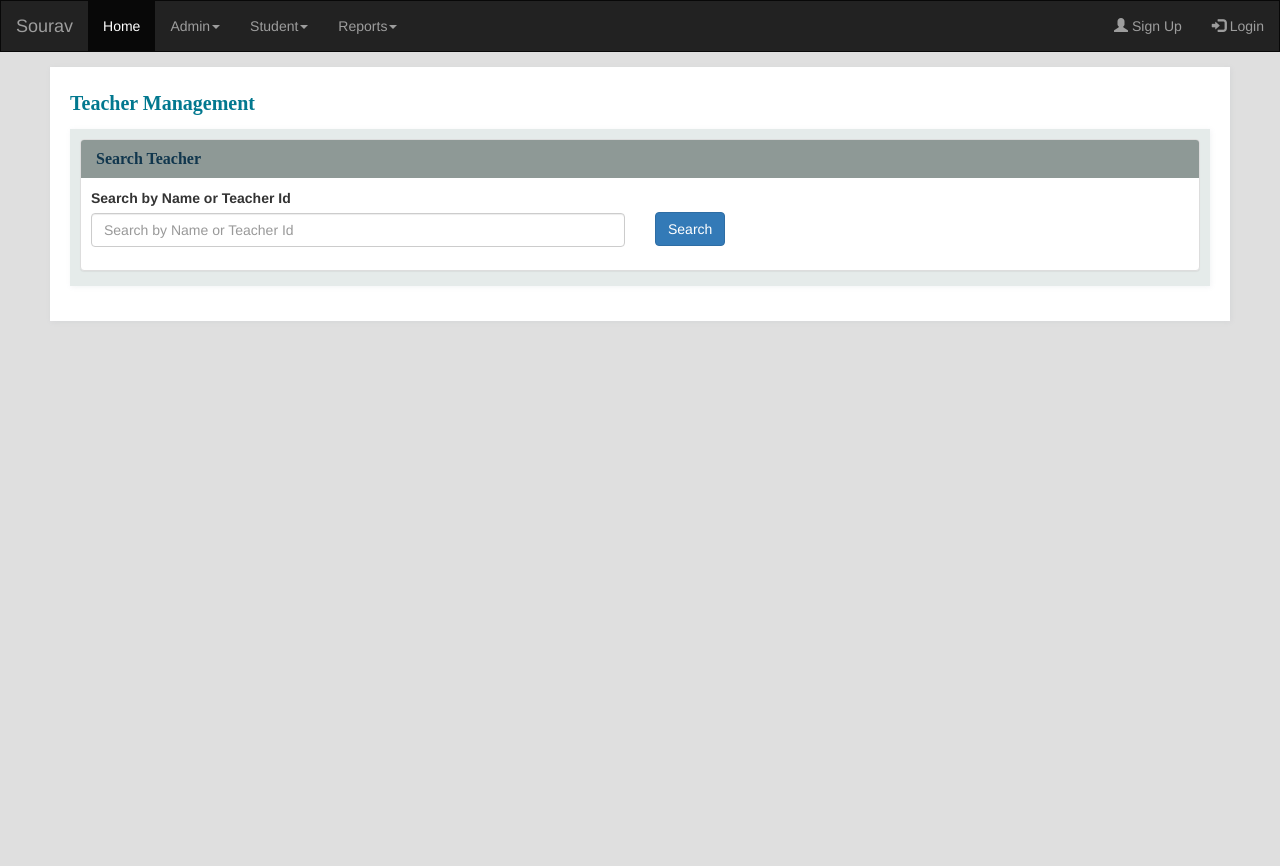
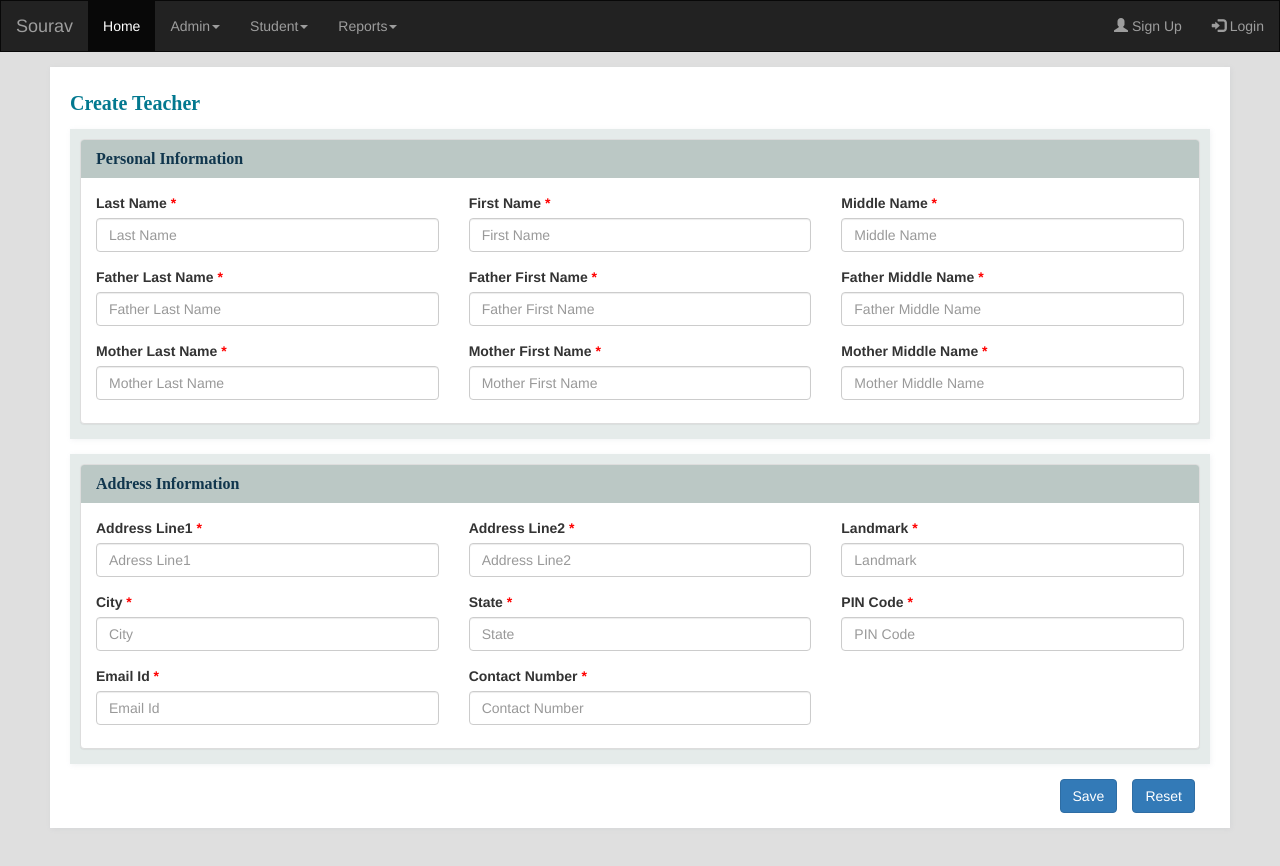
Before and after one commit to imoitra007/SouravMusicSchool, an Angular app in the folder my-dream-app/: page / in a window 1280 px wide. Shown: the top 866 px of the page. Before the commit the page ends 800 px from the top, so only its background shows below. Built offline with nearby package versions, Linux system fonts and the light colour scheme.

Commit message:
Style change

```diff
--- a/my-dream-app/src/app/Teacher/createteacher/createteacher.component.html
+++ b/my-dream-app/src/app/Teacher/createteacher/createteacher.component.html
@@ -1,7 +1,17 @@
 <div class="row card-style-main">
   <h4 class="main-title">Create Teacher</h4>
   <div class="odd-card">
-    <h4 class="card-title">Personal Information</h4>
+    <div class="panel-group mb-0">
+      <div class="panel panel-default">
+        <div class="panel-heading">
+          <h4 class="panel-title">
+            <a href="#">
+              Personal Information
+            </a>
+          </h4>
+        </div>
+
+        <div class="panel-body">
           <div class="row">
             <div class="col-lg-4 col-md-4 col-sm-4">
               <div class="form-group">
@@ -81,8 +91,21 @@
             </div>
           </div>
         </div>
+      </div>
+    </div>
+  </div>
   <div class="odd-card">
-    <h4 class="card-title">Address Information</h4>
+    <div class="panel-group mb-0">
+      <div class="panel panel-default">
+        <div class="panel-heading">
+          <h4 class="panel-title">
+            <a href="#">
+              Address Information
+            </a>
+          </h4>
+        </div>
+
+        <div class="panel-body">
           <div class="row">
             <div class="col-lg-4 col-md-4 col-sm-4">
               <div class="form-group">
@@ -154,6 +177,9 @@
             </div>
           </div>
         </div>
+      </div>
+    </div>
+  </div>
   <!-- <div class="odd-card">
     <h4 class="card-title">Course Information</h4>
     <div class="row">
--- a/my-dream-app/src/app/app.component.html
+++ b/my-dream-app/src/app/app.component.html
@@ -5,7 +5,7 @@
     <!-- Login Component   -->
     <!-- <app-login></app-login> -->
 
-    <!-- <app-createteacher></app-createteacher> -->
-    <app-searchteacher></app-searchteacher>
+    <app-createteacher></app-createteacher>
+    <!-- <app-searchteacher></app-searchteacher> -->
   </div>
 </div>
--- a/my-dream-app/src/styles.css
+++ b/my-dream-app/src/styles.css
@@ -35,6 +35,7 @@
 /* Card Style - Outer Card */
 .card-style-main {
     padding: 20px;
+    padding-bottom: 0px;
     margin-bottom: 2 0px;
     background-color:#fff;
     background: #fff;
@@ -86,7 +87,7 @@ sup {
 
     .panel-group .panel-heading {
         padding: 10px 15px;
-        background: #8e9996;
+        background: #bbc8c5;
     }
 
         .panel-group .panel-heading .panel-title {
@@ -102,7 +103,7 @@ sup {
         }
 
     .panel-group .panel-body {
-        padding: 10px;
+        padding: 15px;
         padding-bottom: 8px;
     }
 
```
Lines whose indentation alone changed are shown as unchanged.
